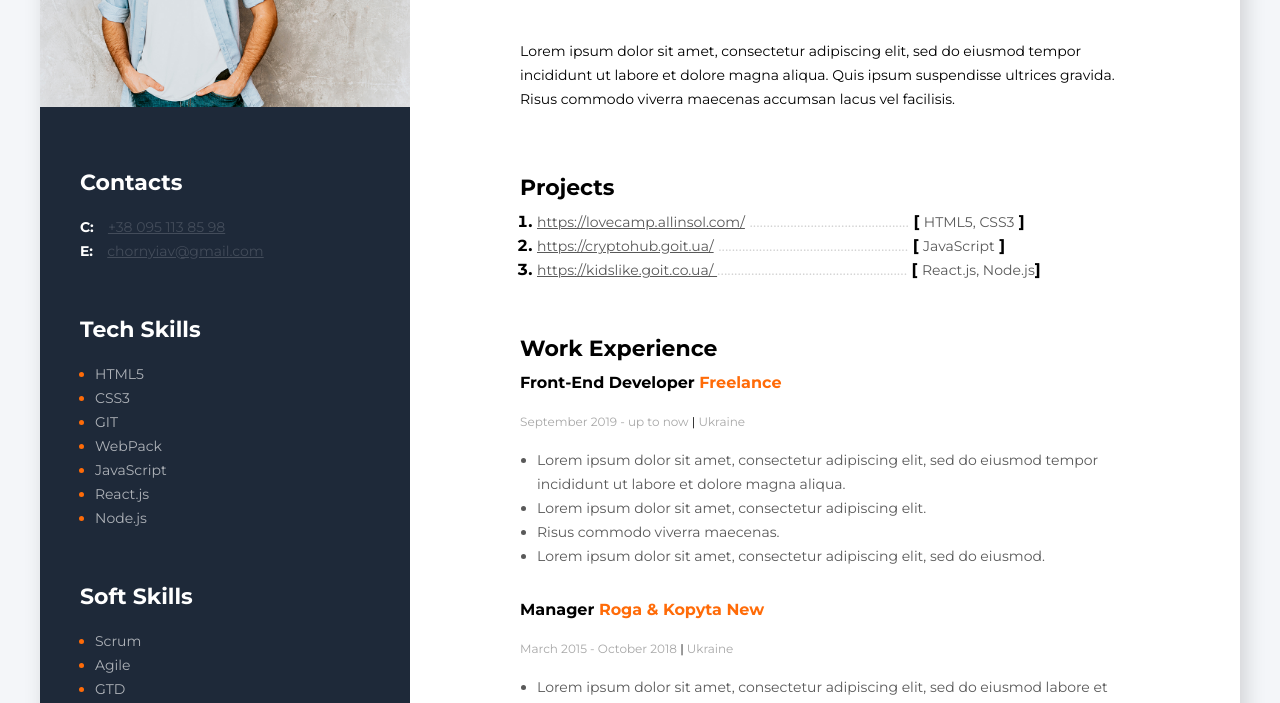
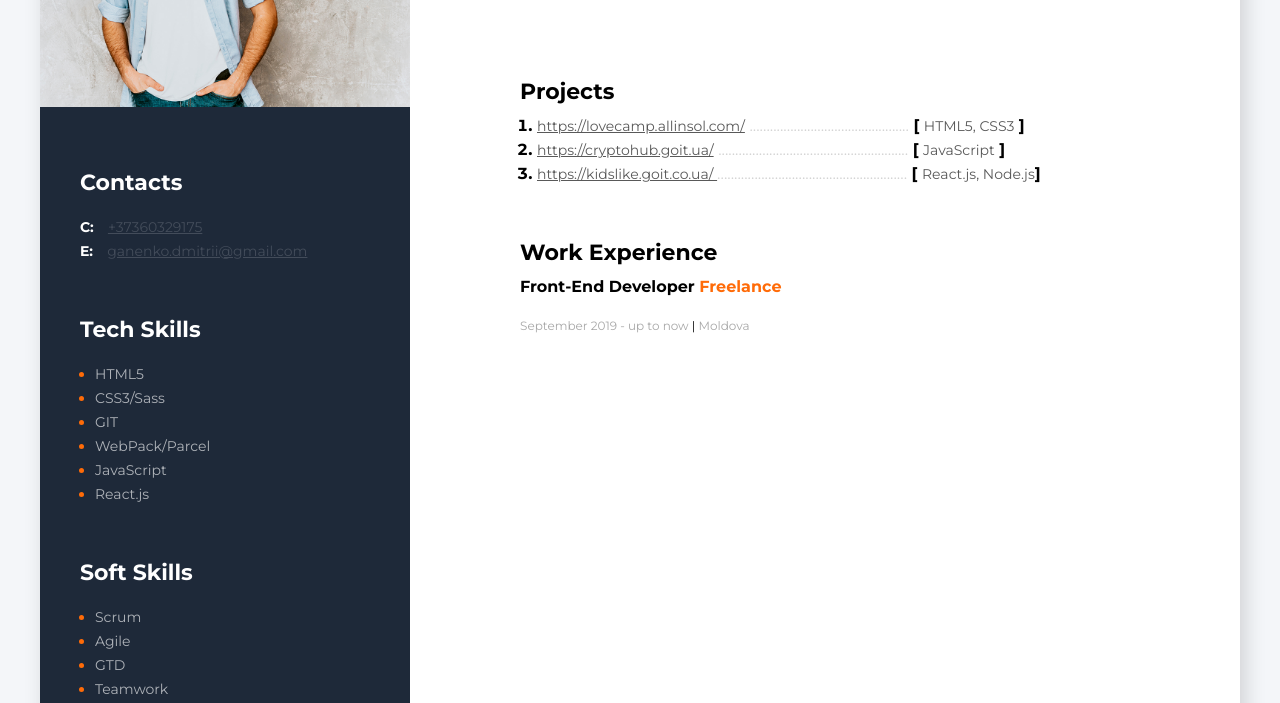
Before and after one commit to ganenkodmitrii/go-it-marathon-project, a plain HTML site: page index.html in a window 1280 px wide. Shown: the part 251-954 px from the top of the page. Drawn offline with Linux system fonts and the light colour scheme.

Commit message:
delelted info

```diff
--- a/index.html
+++ b/index.html
@@ -21,14 +21,14 @@
           <h3 class="contacts-title">Contacts</h3>
           <div>
             <span class="contacts-link-type">C:</span>
-            <a class="contacts-link" href="tel:380951138598"
-              >+38 095 113 85 98</a
+            <a class="contacts-link" href="tel:37360329175"
+              >+37360329175</a
             >
           </div>
           <div>
             <span class="contacts-link-type">E:</span>
-            <a class="contacts-link" href="mailto:chornyiav@gmail.com"
-              >chornyiav@gmail.com</a
+            <a class="contacts-link" href="mailto:ganenko.dmitrii@gmail.com"
+              >ganenko.dmitrii@gmail.com</a
             >
           </div>
         </div>
@@ -40,13 +40,13 @@
               <span class="skills-text">HTML5</span>
             </li>
             <li class="skills-item">
-              <span class="skills-text">CSS3</span>
+              <span class="skills-text">CSS3/Sass</span>
             </li>
             <li class="skills-item">
               <span class="skills-text">GIT</span>
             </li>
             <li class="skills-item">
-              <span class="skills-text">WebPack</span>
+              <span class="skills-text">WebPack/Parcel</span>
             </li>
             <li class="skills-item">
               <span class="skills-text">JavaScript</span>
@@ -54,9 +54,9 @@
             <li class="skills-item">
               <span class="skills-text">React.js</span>
             </li>
-            <li class="skills-item">
+            <!-- <li class="skills-item">
               <span class="skills-text">Node.js</span>
-            </li>
+            </li> -->
           </ul>
         </div>
         <!--soft skills container -->
@@ -79,12 +79,12 @@
           <!-- about me main info -->
           <h2 class="profession">Front-End Developer</h2>
           <h1 class="name">Ganenco Dmitri</h1>
-          <p class="description">
+          <!-- <p class="description">
             Lorem ipsum dolor sit amet, consectetur adipiscing elit, sed do
             eiusmod tempor incididunt ut labore et dolore magna aliqua. Quis
             ipsum suspendisse ultrices gravida. Risus commodo viverra maecenas
             accumsan lacus vel facilisis.
-          </p>
+          </p> -->
         </div>
         <!-- projects container -->
         <div class="projects-container">
@@ -140,9 +140,9 @@
             </h4>
             <span class="profession-time"
               >September 2019 - up to now
-              <span class="profession-devider">|</span> Ukraine</span
+              <span class="profession-devider">|</span> Moldova</span
             >
-            <ul class="profession-duties">
+            <!-- <ul class="profession-duties">
               <li class="profession-duties-item">
                 Lorem ipsum dolor sit amet, consectetur adipiscing elit, sed do
                 eiusmod tempor incididunt ut labore et dolore magna aliqua.
@@ -157,10 +157,10 @@
                 Lorem ipsum dolor sit amet, consectetur adipiscing elit, sed do
                 eiusmod.
               </li>
-            </ul>
+            </ul> -->
           </div>
           <!-- company 2 -->
-          <div>
+          <!-- <div>
             <h4 class="profession-title">
               Manager <span class="profession-company">Roga & Kopyta New</span>
             </h4>
@@ -176,9 +176,9 @@
               <li class="profession-duties-item">Quis ipsum suspendisse ultrices gravida.</li>
               <li class="profession-duties-item">Risus commodo viverra maecenas.</li>
             </ul>
-          </div>
+          </div> -->
           <!-- company 3 -->
-          <div>
+          <!-- <div>
             <h4 class="profession-title">
               Manager <span class="profession-company">Roga & Kopyta LLC</span>
             </h4>
@@ -194,9 +194,9 @@
               <li class="profession-duties-item">Risus commodo viverra maecenas.</li>
             </ul>
           </div>
-        </div>
+        </div> -->
         <!-- education container -->
-        <div>
+        <!-- <div>
           <h3 class="about-me-title">Education</h3>
           <p class="education-title">Kharkiv National University of Radioelectronics</p>
           <p class="education-prof">Management</p>
@@ -204,7 +204,7 @@
             >Septermber 2009 - June 2014
             <span class="profession-devider">|</span> Ukraine</span
           >
-        </div>
+        </div> -->
       </div>
     </div>
   </body>
```
